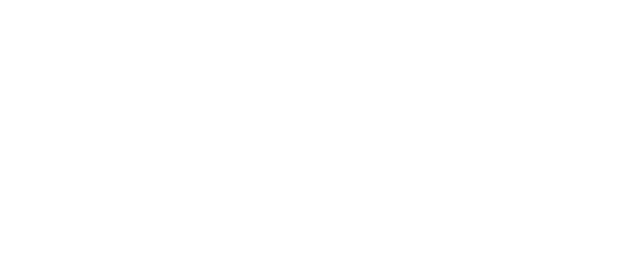
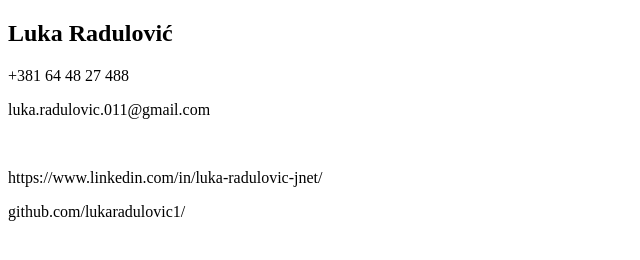
Before and after one commit to lukaradulovic1/lukaradulovic1.github.io, a plain HTML site: page index.html in a window 1280 px wide. Shown: the whole page, without its empty margins (0-640 px from the left). Drawn offline with Linux system fonts and the light colour scheme.

Commit message:
Added basic header information

```diff
--- a/index.html
+++ b/index.html
@@ -6,5 +6,16 @@
     <title>Luka Radulovic CV</title>
     <link rel="stylesheet" href="styles.css" />
   </head>
-  <body></body>
+  <body>
+    <section>
+      <header>
+        <h1>Luka Radulović</h1>
+        <p>+381 64 48 27 488</p>
+        <p>luka.radulovic.011@gmail.com</p>
+        <br />
+        <p>https://www.linkedin.com/in/luka-radulovic-jnet/</p>
+        <p>github.com/lukaradulovic1/</p>
+      </header>
+    </section>
+  </body>
 </html>
```
